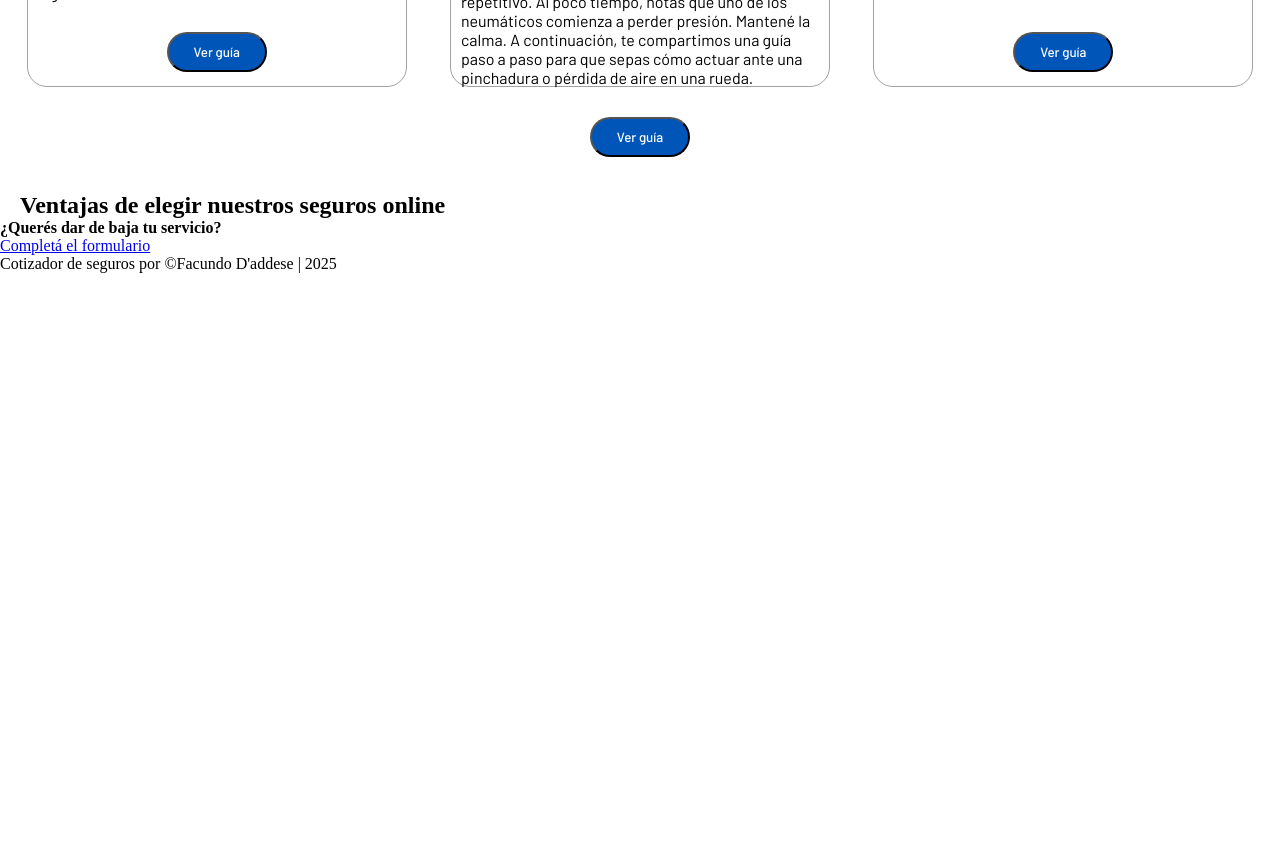
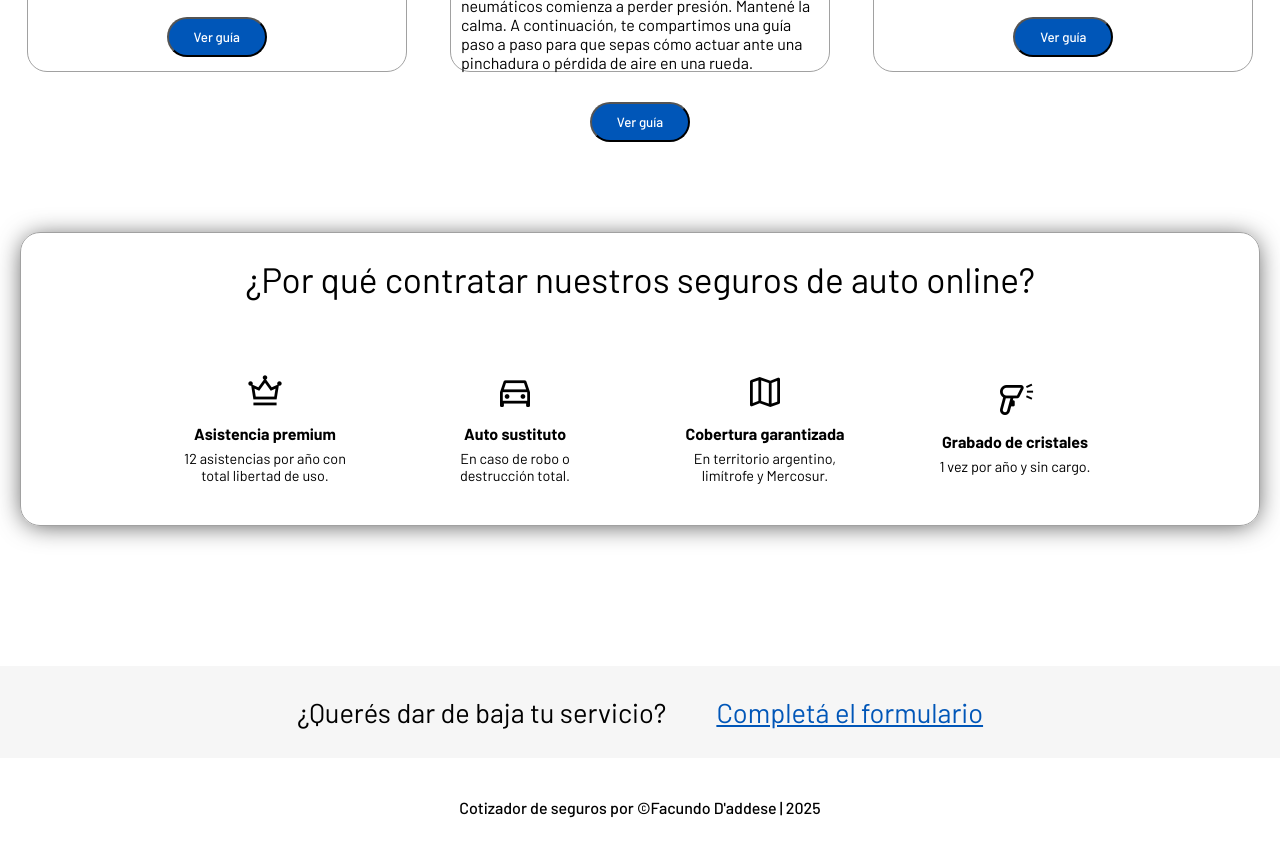
Before and after one commit to facudaddese/proyecto-cotizador, a plain HTML site: page index.html in a window 1280 px wide. Shown: the part 1894-2751 px from the top of the page. Before the commit the page ends 2167 px from the top, so only its background shows below. Drawn offline with nearby package versions, Linux system fonts and the light colour scheme.

Commit message:
html y css terminados, falta agregar js

```diff
--- a/css/style.css
+++ b/css/style.css
@@ -35,7 +35,6 @@ nav {
 
 nav div {
     padding: 15px;
-
 }
 
 .logo-seguro {
@@ -84,7 +83,7 @@ main {
     justify-content: center;
     align-items: center;
     flex-flow: column wrap;
-    padding-top: 105px;
+    padding-top: 95px;
 }
 
 .dudas h2 {
@@ -93,7 +92,7 @@ main {
     font-size: 2.7rem;
 }
 
-.flex {
+.flex-dudas {
     display: flex;
     justify-content: center;
     align-items: center;
@@ -141,7 +140,7 @@ main {
 /* MAIN - GUIAS */
 
 .guias {
-    padding-top: 105px;
+    padding-top: 100px;
 }
 
 .div-h2 h2 {
@@ -206,7 +205,7 @@ h3 {
     height: 60px;
 }
 
-.btn-guia{
+.btn-guia {
     font-family: "Barlow", sans-serif;
     font-weight: 500;
     color: #ffffff;
@@ -223,10 +222,90 @@ h3 {
     border-color: #0056b8;
 }
 
-/* MAIN - VENTAJAS */
+/* MAIN - BENEFICIOS */
 
-.ventajas {
-    padding-top: 105px;
+.beneficios {
+    padding: 160px 0 140px;
 }
 
+.flex-beneficios {
+    border: 1px solid rgb(161, 161, 161);
+    border-radius: 20px;
+    box-shadow: 0px 2px 26px -4px rgba(0, 0, 0, 0.75);
+    display: flex;
+    justify-content: center;
+    align-items: center;
+    flex-flow: column wrap;
+}
+
+.flex-beneficios h2 {
+    font-family: "Barlow", sans-serif;
+    font-weight: 400;
+    padding: 25px;
+    font-size: 2.2rem;
+}
+
+.flex-card {
+    display: flex;
+    justify-content: center;
+    align-items: center;
+    flex-flow: row wrap;
+    gap: 50px;
+}
+
+.logo-beneficio {
+    font-size: 40px;
+}
+
+.card-beneficios h5 {
+    font-family: "Barlow", sans-serif;
+    font-size: 1rem;
+    padding: 7px;
+}
+
+.card-beneficios {
+    display: flex;
+    justify-content: center;
+    align-items: center;
+    flex-flow: column wrap;
+    font-family: "Barlow", sans-serif;
+    font-size: 0.9rem;
+    padding: 7px;
+    width: 200px;
+    height: 200px;
+    text-align: center;
+}
+
+
 /* ------------------------------------------  */
+
+/* FOOTER */
+
+.flex-baja{
+    padding: 30px;
+    display: flex;
+    justify-content: center;
+    align-items: center;
+    gap: 50px;
+    background-color: #efefef8b;
+}
+
+.flex-baja h4{
+    font-family: "Barlow", sans-serif;
+    font-size: 1.7rem;
+    font-weight: 400;
+}
+
+.flex-baja a{
+    color: #0056b8;
+    font-family: "Barlow", sans-serif;
+    font-size: 1.7rem;
+    font-weight: 400;
+}
+
+footer p{
+    text-align: center;
+    font-family: "Barlow", sans-serif;
+    font-weight: 500;
+    padding: 40px;
+}
--- a/index.html
+++ b/index.html
@@ -14,7 +14,9 @@
     <header>
         <nav>
             <div>
-                <img src="/assets/img/logoSeguro.png" alt="Logo del seguro" class="logo-seguro">
+                <a href="index.html">
+                    <img src="/assets/img/logoSeguro.png" alt="Logo del seguro" class="logo-seguro">
+                </a>
             </div>
         </nav>
     </header>
@@ -40,7 +42,7 @@
             <section class="dudas">
                 <h2>¿Sos cliente y tenés dudas?</h2>
 
-                <div class="flex">
+                <div class="flex-dudas">
                     <div class="flex-item">
                         <div>
                             <span class="material-symbols-outlined">auto_towing</span>
@@ -228,25 +230,52 @@
                 </div>
             </section>
 
-            <!-- SECCION VENTAJAS -->
+            <!-- SECCION BENEFICIOS -->
 
-            <section class="ventajas">
-                <h2>Ventajas de elegir nuestros seguros online</h2>
+            <section class="beneficios">
+                <div class="flex-beneficios">
+                    <div>
+                        <h2>¿Por qué contratar nuestros seguros de auto online?</h2>
+                    </div>
 
-                <div></div>
+                    <div class="flex-card">
+                        <div class="card-beneficios">
+                            <span class="material-symbols-outlined logo-beneficio">crown</span>
+                            <h5>Asistencia premium</h5>
+                            <p>12 asistencias por año con total libertad de uso.</p>
+                        </div>
 
-                <div></div>
+                        <div class="card-beneficios">
+                            <span class="material-symbols-outlined logo-beneficio">directions_car</span>
+                            <h5>Auto sustituto</h5>
+                            <p>En caso de robo o destrucción total.</p>
+                        </div>
 
-                <div></div>
+                        <div class="card-beneficios">
+                            <span class="material-symbols-outlined logo-beneficio">map</span>
+                            <h5>Cobertura garantizada</h5>
+                            <p>En territorio argentino, limítrofe y Mercosur.</p>
+                        </div>
+
+                        <div class="card-beneficios">
+                            <span class="material-symbols-outlined logo-beneficio">barcode_reader</span>
+                            <h5>Grabado de cristales</h5>
+                            <p>1 vez por año y sin cargo.</p>
+                        </div>
+                    </div>
+                </div>
             </section>
         </main>
     </div>
 
     <footer>
-        <div>
+        <!-- aplicar js -->
+
+        <div class="flex-baja">
             <h4>¿Querés dar de baja tu servicio?</h4>
             <a href="#">Completá el formulario</a>
         </div>
+
         <p>Cotizador de seguros por &copy;Facundo D'addese | 2025</p>
     </footer>
 </body>
```
